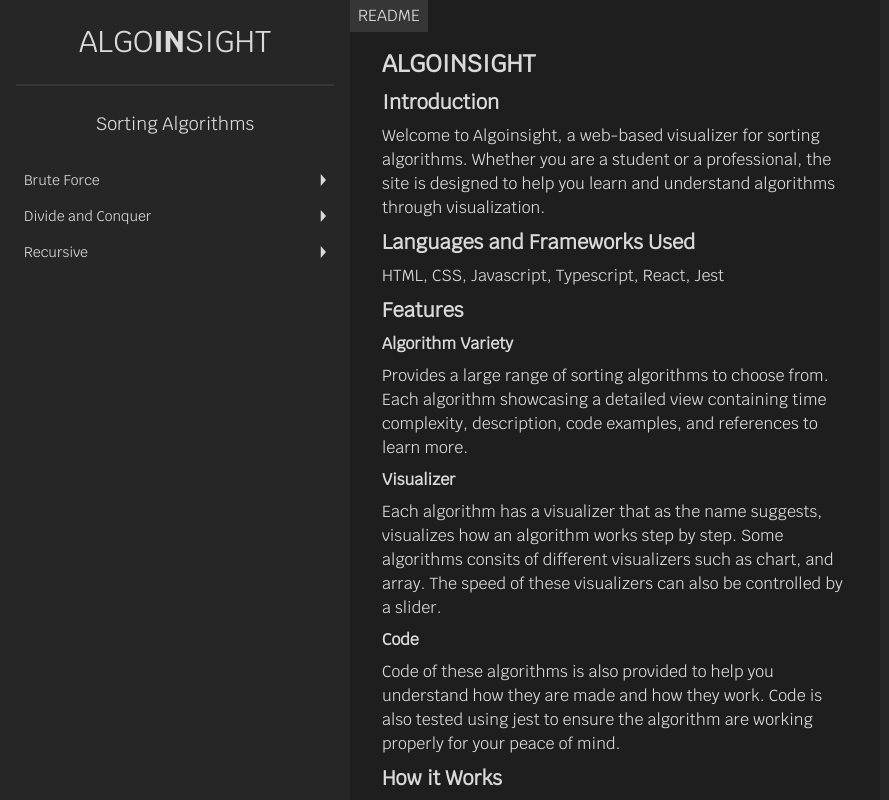
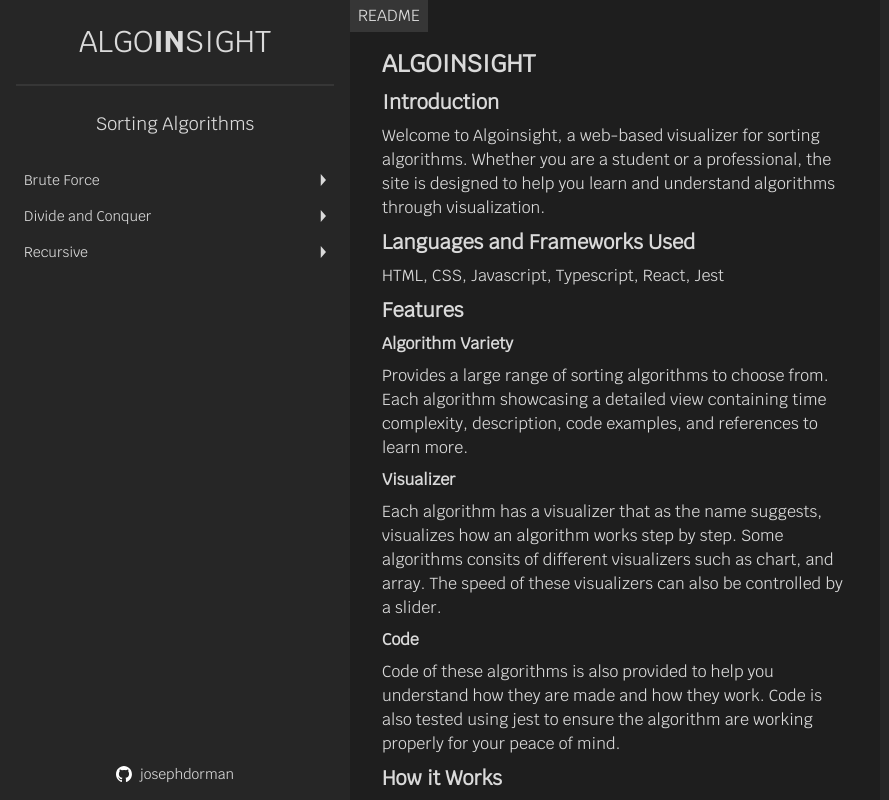
Before and after one commit to vizyks/algo, a React (Vite) app: page /sorting-algorithms/readme in a window 1280 px wide. Shown: the whole page, without its empty margins (0-889 px from the left). Built offline with nearby package versions, Linux system fonts and the light colour scheme.

Commit message:
feat: add github link

```diff
--- a/src/components/sidebar.tsx
+++ b/src/components/sidebar.tsx
@@ -8,8 +8,16 @@ export const Sidebar = ({
   style: SidebarStyle;
 }) => {
   if (style === "right") {
-    return <div className="max-w-[400px] w-full bg-grey">{children}</div>;
+    return (
+      <div className="flex flex-col max-w-[400px] w-full bg-grey">
+        {children}
+      </div>
+    );
   } else {
-    return <div className="max-w-[350px] w-full bg-grey px-4">{children}</div>;
+    return (
+      <div className="flex flex-col max-w-[350px] w-full bg-grey px-4">
+        {children}
+      </div>
+    );
   }
 };
--- a/src/pages/sorting/sidebarLeft.tsx
+++ b/src/pages/sorting/sidebarLeft.tsx
@@ -3,6 +3,7 @@ import expandableList from "../../components/expandableList";
 import { useSortingAlgorithmContext } from "../../context/Visualizer";
 import { sortingAlgorithmOptions } from "../../lib/utils";
 import { Link } from "react-router-dom";
+import github from "../../assets/github.svg";
 
 export function SidebarLeft() {
   const { selectedAlgorithm, setSelectedAlgorithm } =
@@ -23,6 +24,19 @@ export function SidebarLeft() {
           setSelectedAlgorithm
         )}
       </div>
+      <a
+        href="https://github.com/josephdorman"
+        target="_blank"
+        rel="noreferrer noopener"
+        className="flex justify-center items-center self-center gap-2 mt-auto p-4 group w-fit"
+      >
+        <img
+          className="size-4 group-hover:size-[1.1rem]"
+          src={github}
+          alt="github logo"
+        />
+        <span className="text-sm group-hover:font-bold">josephdorman</span>
+      </a>
     </Sidebar>
   );
 }
```
Also changed, not shown: src/assets/github.svg (added).
